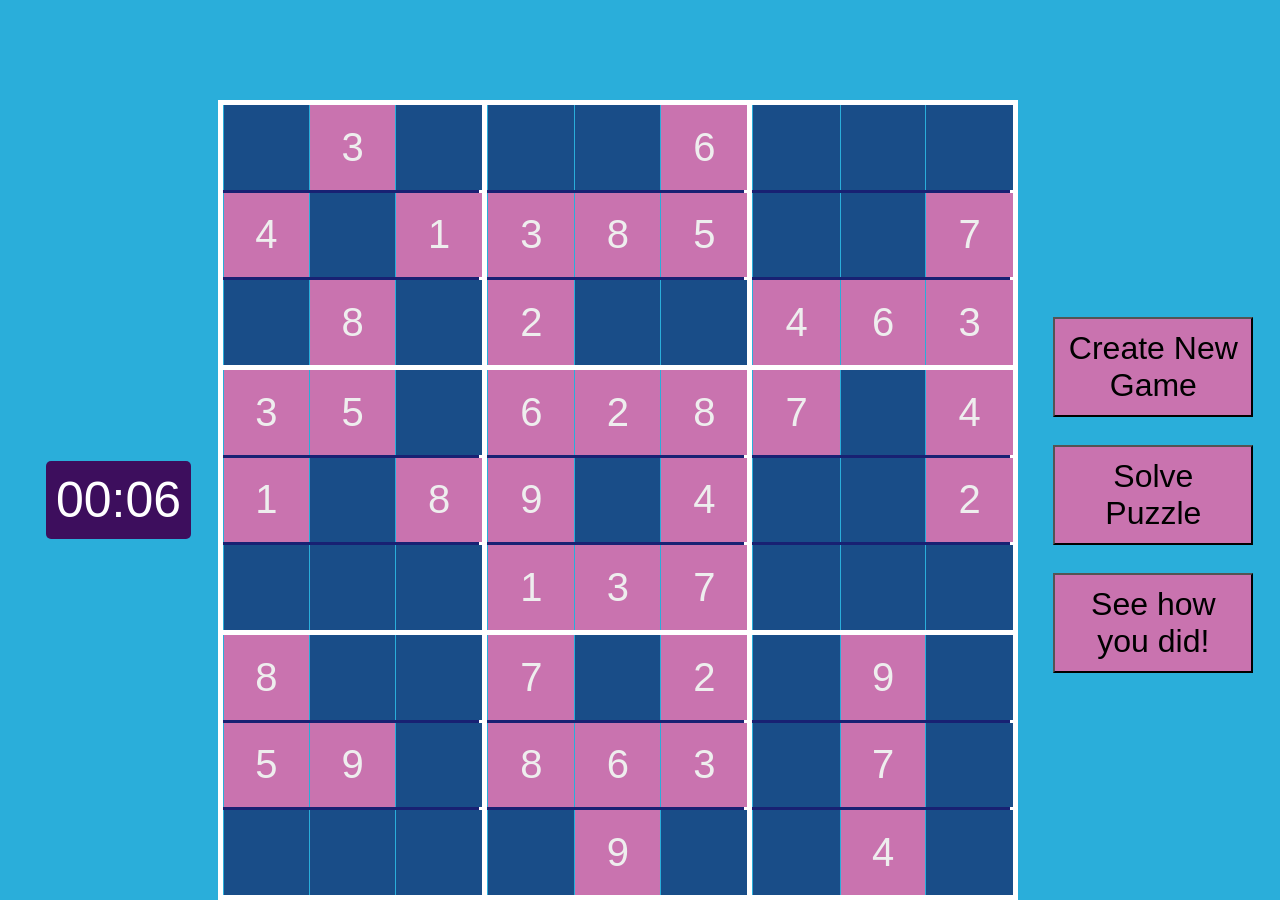
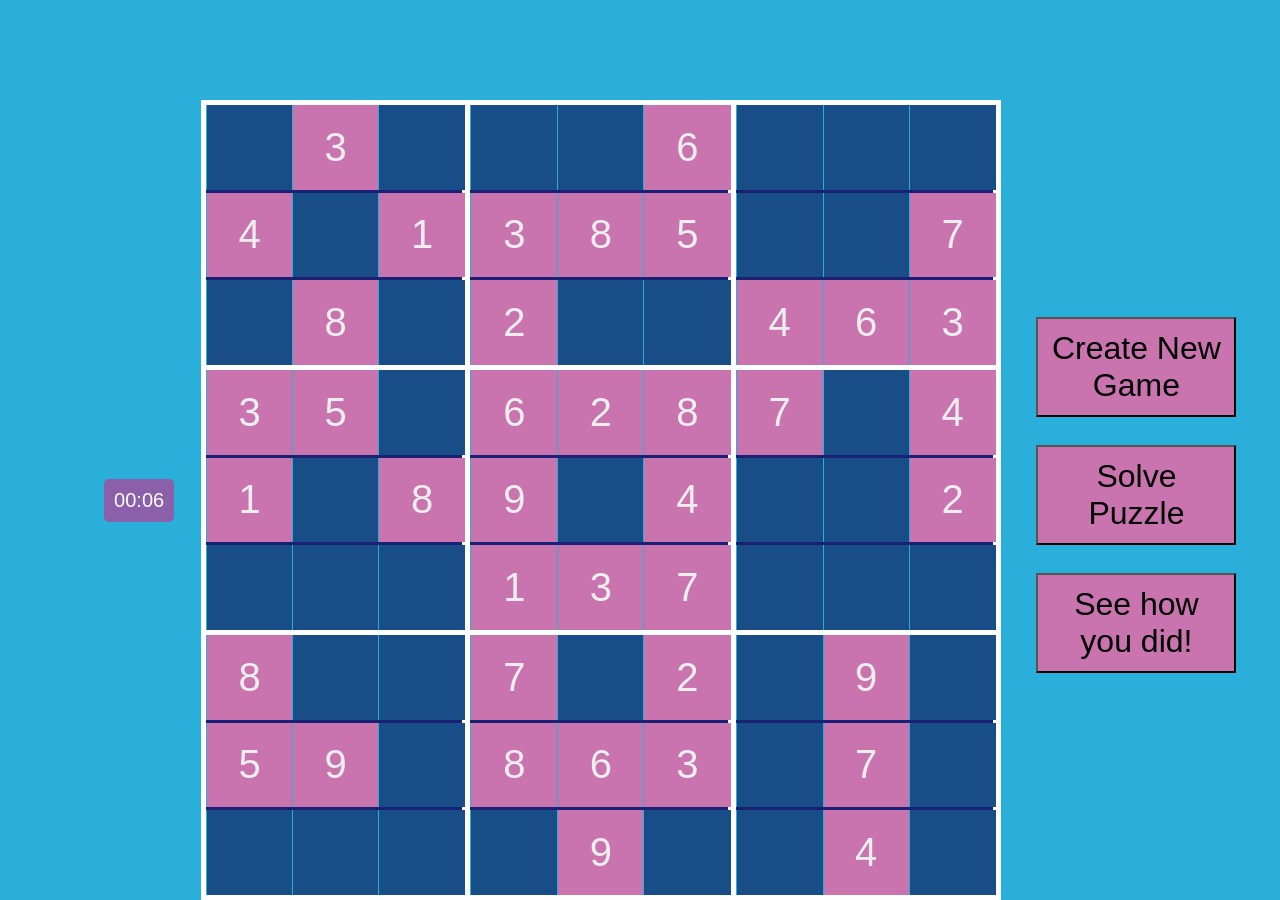
Before and after one commit to bes223/CSE264-FinalProject, a plain HTML site: page index.html in a window 1280 px wide. Drawn offline with nearby package versions, Linux system fonts and the light colour scheme.

Commit message:
styling changes to timer

```diff
--- a/styles.css
+++ b/styles.css
@@ -94,9 +94,9 @@ body {
 }
 
 #timer {
-    font-size: 50px;
+    font-size: 20px;
     color: white;
-    background-color: rgb(61, 14, 93);
+    background-color: rgb(140, 95, 170);
     padding: 10px;
     border-radius: 5px;
   }
```
